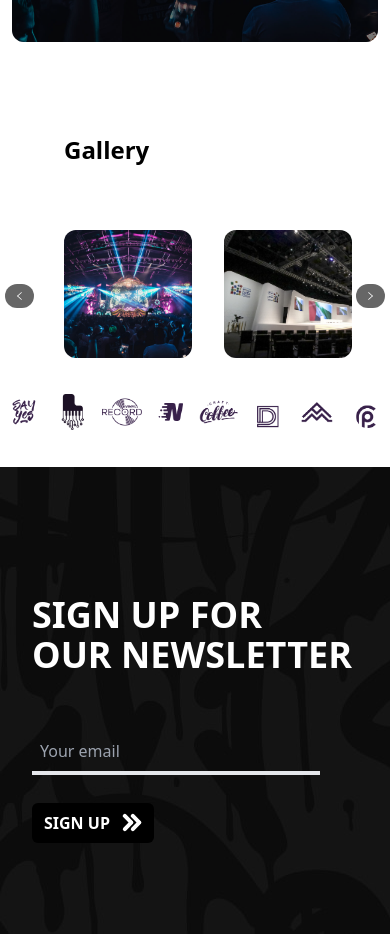
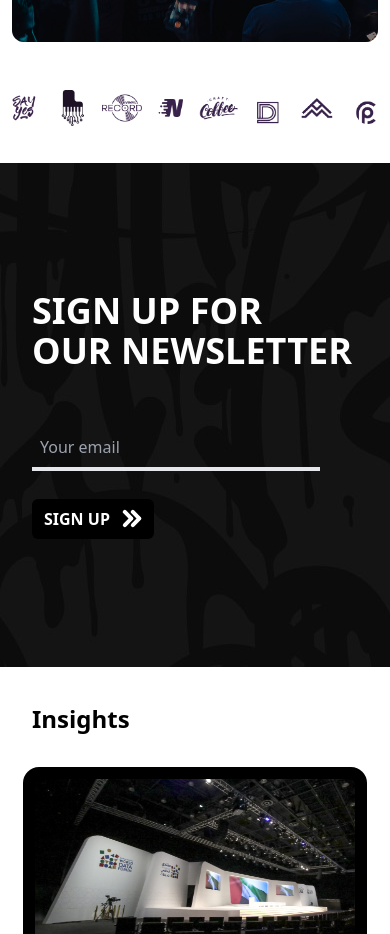
Before and after one commit to ghesshu/sound-engineer-website, a React (Create React App) app: page / in a window 390 px wide. Shown: the part 2940-3874 px from the top of the page. Built offline with nearby package versions, Linux system fonts and the light colour scheme.

Commit message:
Update Gallery.jsx

```diff
--- a/src/components/Home/Gallery.jsx
+++ b/src/components/Home/Gallery.jsx
@@ -58,7 +58,7 @@ const Gallery = (props) => {
 
 
   return (
-    <div className='mt-20  px-8  space-y-16'>
+    <div className='hidden md:block mt-20  px-8  space-y-16'>
 
     {/* Heading */}
     <h1 className='font-extrabold text-2xl md:text-4xl px-8 xl:px-36' >Gallery</h1>
@@ -76,8 +76,8 @@ const Gallery = (props) => {
 
 
 
-      <div className="z-0 product">
-    <div className="product-container mx-4 md:mx-20">
+      <div className="z-0 product w-full">
+    <div className="product-container md:mx-20">
 
             <div className="product-card px-4">
                 <img src={Img3} alt="" className=' w-32 smd:w-44 md:w-64 slg:w-80 h-32 smd:h-44 md:h-64 slg:h-80 object-cover rounded-xl' />
```
